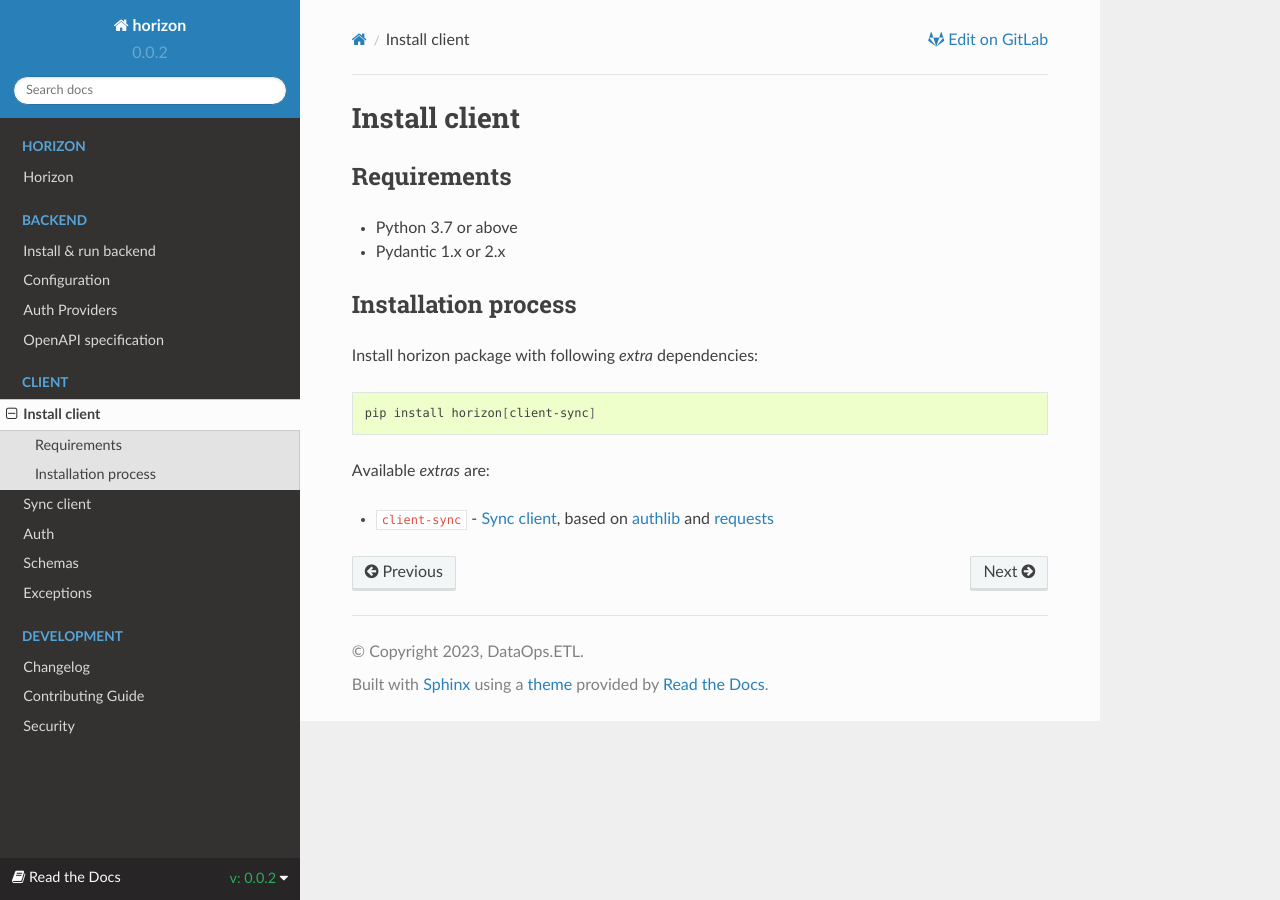
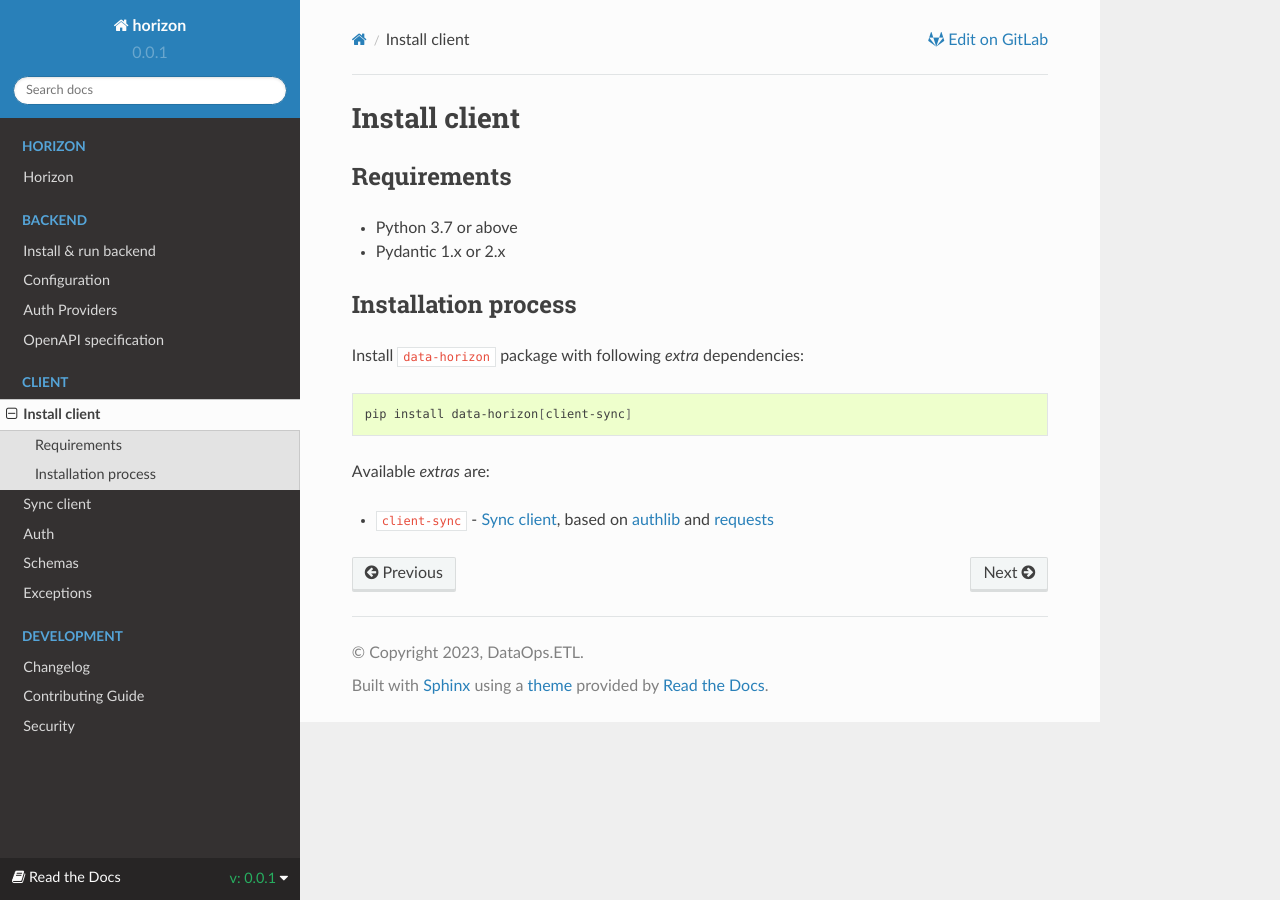
Before and after one commit to MobileTeleSystems/horizon, a Sphinx documentation site: the page built from docs/client/install.rst, in a window 1280 px wide. Built offline with Sphinx 7.4.7 and the Read the Docs theme 2.0.0, drawn with Linux system fonts in a browser that asks for light colours.

Commit message:
[DOP-10626] Fix package name

```diff
--- a/docs/backend/install.rst
+++ b/docs/backend/install.rst
@@ -42,11 +42,11 @@
 Installation process
 ~~~~~~~~~~~~~~~~~~~~
 
-Install horizon package with following *extra* dependencies:
+Install ``data-horizon`` package with following *extra* dependencies:
 
 .. code-block:: bash
 
-    pip install horizon[backend,postgres,ldap]
+    pip install data-horizon[backend,postgres,ldap]
 
 Available *extras* are:
 
--- a/docs/client/install.rst
+++ b/docs/client/install.rst
@@ -12,11 +12,11 @@
 Installation process
 ~~~~~~~~~~~~~~~~~~~~
 
-Install horizon package with following *extra* dependencies:
+Install ``data-horizon`` package with following *extra* dependencies:
 
 .. code-block:: bash
 
-    pip install horizon[client-sync]
+    pip install data-horizon[client-sync]
 
 Available *extras* are:
 
--- a/docs/conf.py
+++ b/docs/conf.py
@@ -37,7 +37,7 @@
 # The short X.Y version.
 
 # this value is updated automatically by `poetry version ...` and poetry-bumpversion plugin
-ver = Version.parse("0.0.2")
+ver = Version.parse("0.0.1")
 version = ver.base_version
 # The full version, including alpha/beta/rc tags.
 release = ver.public
--- a/horizon/__init__.py
+++ b/horizon/__init__.py
@@ -2,4 +2,4 @@
 # SPDX-License-Identifier: Apache-2.0
 
 # this value is updated automatically by `poetry version ...` and poetry-bumpversion plugin
-__version__ = "0.0.2"  # noqa: WPS410
+__version__ = "0.0.1"  # noqa: WPS410
--- a/pyproject.toml
+++ b/pyproject.toml
@@ -3,8 +3,8 @@
 build-backend = "poetry.core.masonry.api"
 
 [tool.poetry]
-name = "horizon"
-version = "0.0.2"
+name = "data-horizon"
+version = "0.0.1"
 license = "Apache-2.0"
 description = "Horizon REST API + client"
 authors = ["DataOps.ETL <onetools@mts.ru>"]
```
